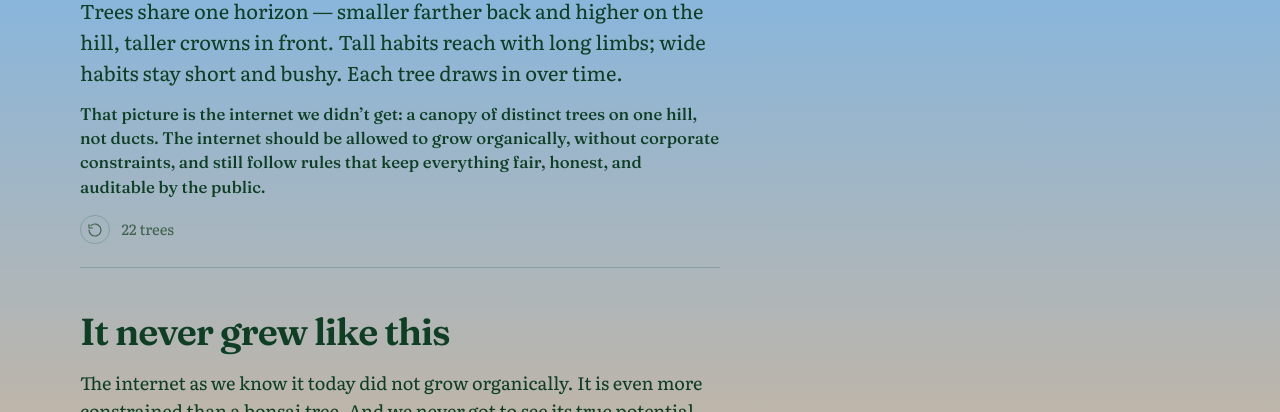
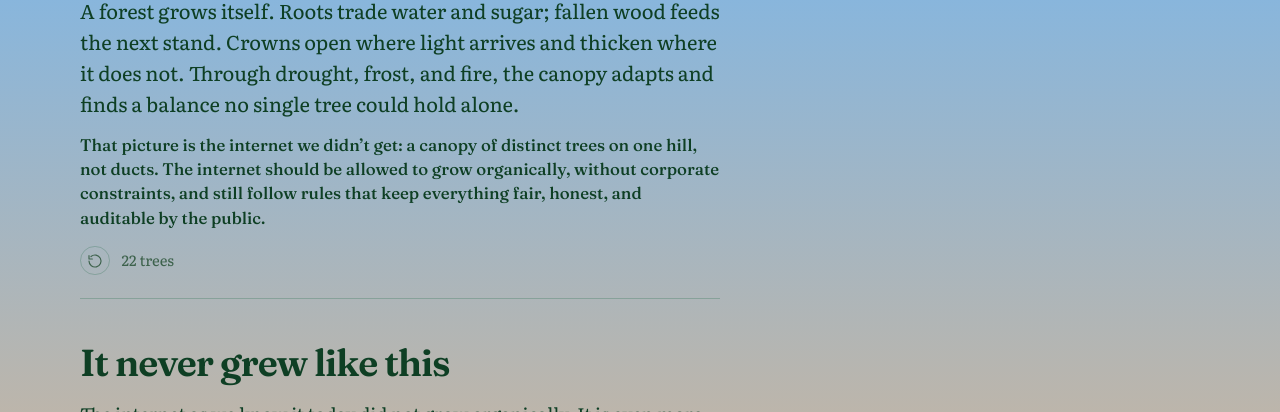
Before and after one commit to paradigm-threat/clevertree-chat, a browser extension: page forest/index.html in a window 1280 px wide. Shown: the part 688-1100 px from the top of the page. Drawn offline with Linux system fonts and the light colour scheme.

Commit message:
docs: rewrite /forest lead about organic canopy balance
Drop the animation-framed scenic description; talk about how forests
grow, feed themselves, adapt, and hold a shared balance.

```diff
--- a/forest/index.html
+++ b/forest/index.html
@@ -71,7 +71,7 @@
       <div class="trees-copy">
         <p class="kicker">Forest</p>
         <h1>Internet as a Forest</h1>
-        <p class="lead trees-lead">Trees share one horizon — smaller farther back and higher on the hill, taller crowns in front. Tall habits reach with long limbs; wide habits stay short and bushy. Each tree draws in over time.</p>
+        <p class="lead trees-lead">A forest grows itself. Roots trade water and sugar; fallen wood feeds the next stand. Crowns open where light arrives and thicken where it does not. Through drought, frost, and fire, the canopy adapts and finds a balance no single tree could hold alone.</p>
         <p class="trees-bridge">That picture is the internet we didn’t get: a canopy of distinct trees on one hill, not ducts. The internet should be allowed to grow organically, without corporate constraints, and still follow rules that keep everything fair, honest, and auditable by the public.</p>
         <p class="trees-actions">
           <button type="button" class="regrow-btn" id="regrow" aria-label="Regrow forest" title="Regrow forest">
```
